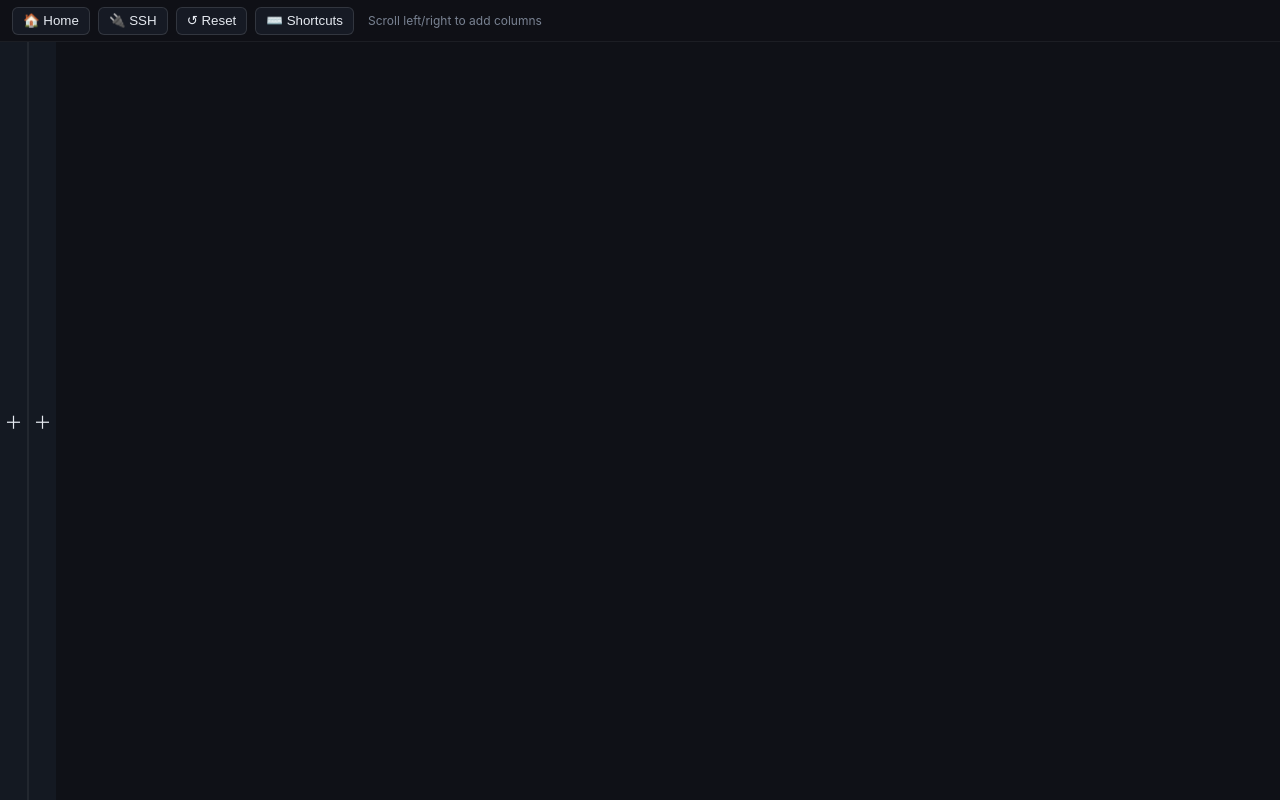
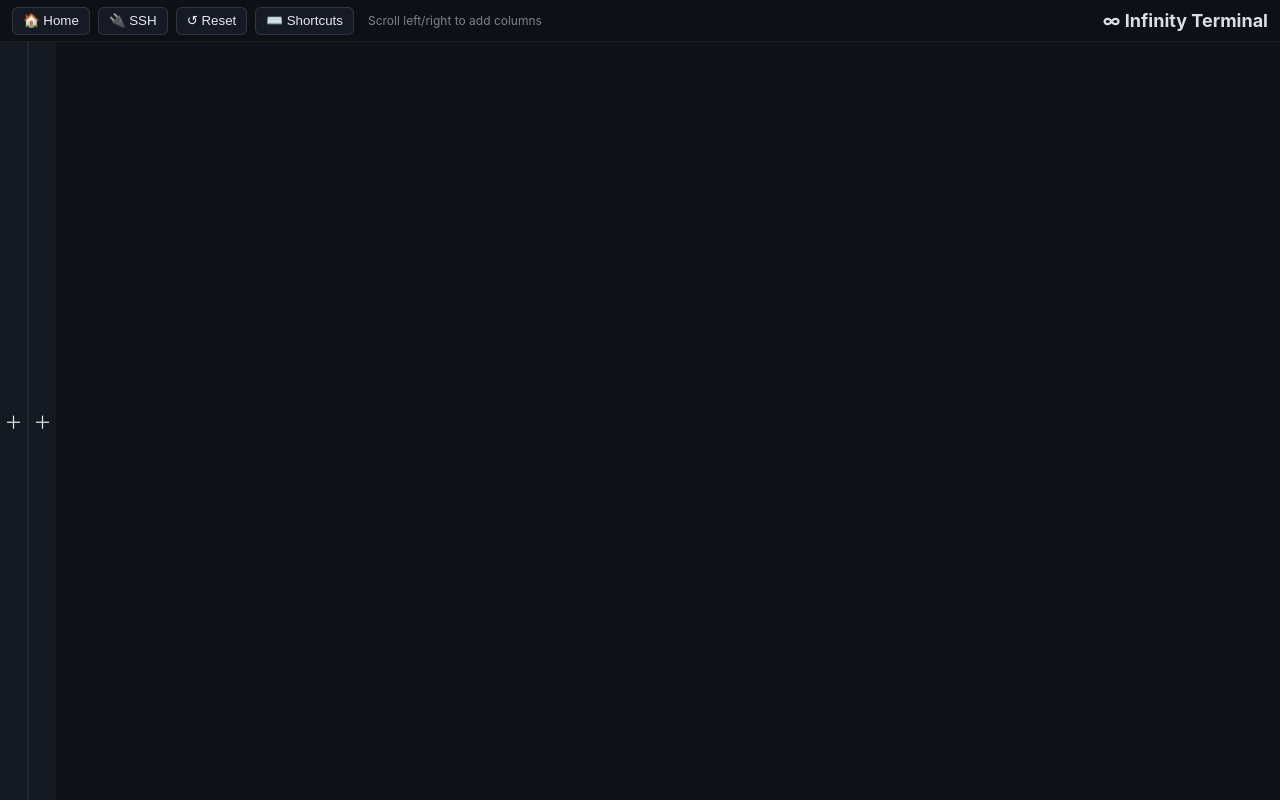
Before and after one commit to bujna94/infinityTerminal, an Electron app: page src/index.html in a window 1280 px wide. Drawn offline with nearby package versions, Linux system fonts and the light colour scheme.

Commit message:
Toolbar: logo on right, buttons left; larger brand styling

```diff
--- a/src/index.html
+++ b/src/index.html
@@ -9,11 +9,14 @@
   </head>
   <body>
     <div id="toolbar">
-      <button id="homeBtn" title="Go to Home (first 2 columns)">🏠 Home</button>
-      <button id="sshBtn" title="Open SSH prompt">🔌 SSH</button>
-      <button id="resetBtn" title="Recreate original 2 columns (Reset)">↺ Reset</button>
-      <button id="shortcutsBtn" title="Show keyboard shortcuts">⌨️ Shortcuts</button>
-      <span class="hint">Scroll left/right to add columns</span>
+      <div class="toolbar-actions">
+        <button id="homeBtn" title="Go to Home (first 2 columns)">🏠 Home</button>
+        <button id="sshBtn" title="Open SSH prompt">🔌 SSH</button>
+        <button id="resetBtn" title="Recreate original 2 columns (Reset)">↺ Reset</button>
+        <button id="shortcutsBtn" title="Show keyboard shortcuts">⌨️ Shortcuts</button>
+        <span class="hint">Scroll left/right to add columns</span>
+      </div>
+      <span class="brand">∞ Infinity Terminal</span>
     </div>
     <div id="grid" class="grid">
       <div class="edge-cell left"><button id="addLeftCell" class="edge-btn-cell" title="Add column on the left">＋</button></div>
--- a/src/styles.css
+++ b/src/styles.css
@@ -40,6 +40,15 @@ html, body {
 }
 #toolbar button:hover { border-color: var(--accent); }
 .hint { color: var(--muted); font-size: 12px; margin-left: 6px; }
+.brand {
+  margin-left: auto;
+  font-weight: 700;
+  font-size: 18px;
+  color: var(--fg);
+  opacity: 0.95;
+  white-space: nowrap;
+}
+.toolbar-actions { display: flex; align-items: center; gap: 8px; }
 
 .grid {
   position: absolute;
```
